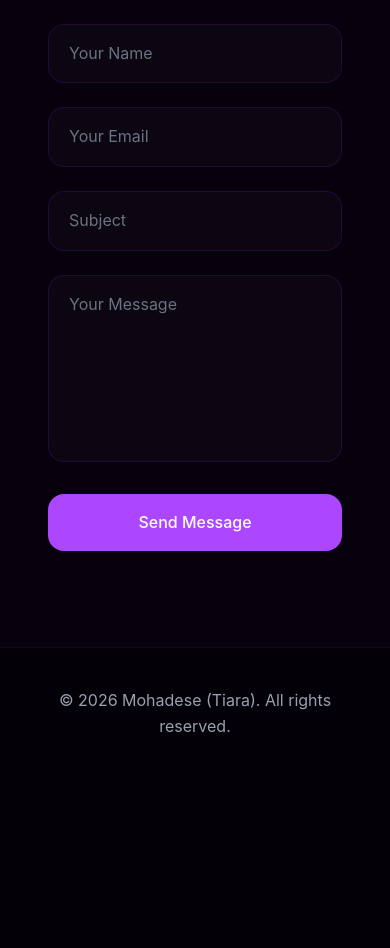
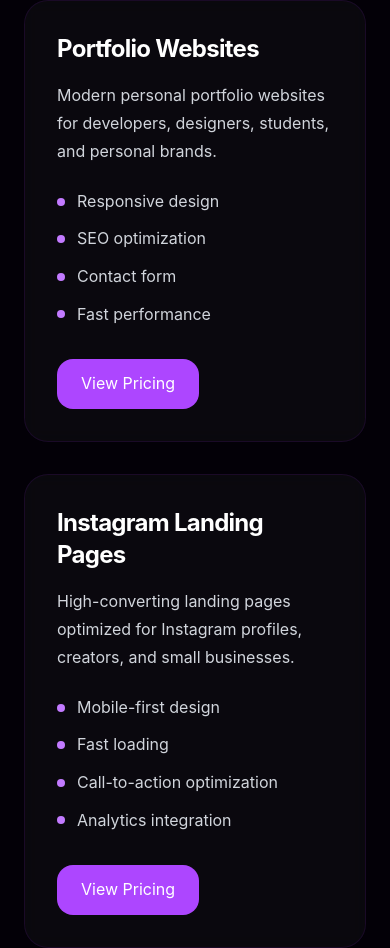
Before and after one commit to mohyA81/My-Portfolio, a React (Vite) app: page / in a window 390 px wide. Shown: the part 4456-5404 px from the top of the page. Before the commit the page ends 5236 px from the top, so only its background shows below. Built offline with nearby package versions, Linux system fonts and the light colour scheme.

Commit message:
Add services and prices with React and Tailwind

```diff
--- a/package.json
+++ b/package.json
@@ -12,6 +12,7 @@
   "dependencies": {
     "@emailjs/browser": "^4.4.1",
     "@tailwindcss/vite": "^4.3.3",
+    "framer-motion": "^13.0.0",
     "react": "^19.2.8",
     "react-dom": "^19.2.8",
     "tailwindcss": "^4.3.3"
--- a/src/App.jsx
+++ b/src/App.jsx
@@ -4,6 +4,7 @@ import About from './components/sections/About'
 import Skills from './components/sections/Skills'
 import Projects from './components/sections/Projects'
 import Contact from './components/sections/Contact'
+import Services from './components/sections/Services'
 import Footer from './components/layout/Footer'
 
 function App() {
@@ -16,6 +17,7 @@ function App() {
       <About />
       <Skills />
       <Projects />
+      <Services />
       <Contact />
       <Footer />
     </div>
--- a/src/components/layout/Navbar.jsx
+++ b/src/components/layout/Navbar.jsx
@@ -3,25 +3,26 @@ function Navbar() {
     { name: 'About', href: '#about' },
     { name: 'Skills', href: '#skills' },
     { name: 'Projects', href: '#projects' },
+    { name: 'Services', href: '#services' },
     { name: 'Contact', href: '#contact' },
   ]
 
   return (
     <nav className="fixed top-0 left-0 w-full z-50 bg-[#030007]/80 backdrop-blur-md border-b border-purple-900/20">
-      <div className="max-w-6xl mx-auto px-6 py-4 flex items-center justify-between">
+      <div className="flex items-center justify-between max-w-6xl px-6 py-4 mx-auto">
         <a
           href="#home"
-          className="text-xl font-bold text-purple-300 tracking-wide"
+          className="text-xl font-bold tracking-wide text-purple-300"
         >
           Tiara
         </a>
 
-        <div className="hidden md:flex items-center gap-8">
+        <div className="items-center hidden gap-8 md:flex">
           {navItems.map((item) => (
             <a
               key={item.name}
               href={item.href}
-              className="text-gray-300 hover:text-purple-300 transition-colors duration-300"
+              className="text-gray-300 transition-colors duration-300 hover:text-purple-300"
             >
               {item.name}
             </a>
--- /dev/null
+++ b/src/components/pricing/PricingModal.jsx
@@ -0,0 +1,98 @@
+import { motion, AnimatePresence } from 'framer-motion'
+import { pricing } from '../../data/pricing'
+
+function PricingModal({ service, onClose }) {
+  if (!service) return null
+
+  const plans = pricing[service]
+
+  return (
+    <AnimatePresence>
+      <motion.div
+        initial={{ opacity: 0 }}
+        animate={{ opacity: 1 }}
+        exit={{ opacity: 0 }}
+        onClick={onClose}
+        className="fixed inset-0 z-50 flex items-center justify-center p-6 bg-black/70 backdrop-blur-md"
+      >
+        <motion.div
+          initial={{ opacity: 0, scale: 0.95, y: 20 }}
+          animate={{ opacity: 1, scale: 1, y: 0 }}
+          exit={{ opacity: 0, scale: 0.95, y: 20 }}
+          transition={{ duration: 0.3 }}
+          onClick={(e) => e.stopPropagation()}
+          className="w-full max-w-5xl rounded-[32px] border border-white/10 bg-white/10 backdrop-blur-2xl shadow-2xl shadow-purple-900/30 p-8 md:p-10"
+        >
+          <div className="flex items-center justify-between mb-10">
+            <div>
+              <p className="text-purple-300 uppercase tracking-[0.2em] text-sm mb-2">
+                Pricing
+              </p>
+              <h2 className="text-3xl font-bold md:text-4xl">
+                {service === 'portfolio'
+                  ? 'Portfolio Website Packages'
+                  : 'Instagram Landing Page Packages'}
+              </h2>
+            </div>
+
+            <button
+              onClick={onClose}
+              className="transition-colors rounded-full w-11 h-11 bg-white/10 hover:bg-white/20"
+            >
+              ✕
+            </button>
+          </div>
+
+          <div className="grid gap-6 md:grid-cols-3">
+            {plans.map((plan, index) => (
+              <motion.div
+                key={plan.name}
+                initial={{ opacity: 0, y: 20 }}
+                animate={{ opacity: 1, y: 0 }}
+                transition={{ delay: index * 0.08 }}
+                className={`rounded-3xl border p-6 ${
+                  plan.featured
+                    ? 'border-purple-400 bg-purple-500/10'
+                    : 'border-white/10 bg-white/5'
+                }`}
+              >
+                {plan.featured && (
+                  <span className="inline-block px-3 py-1 mb-4 text-xs font-medium text-white bg-purple-500 rounded-full">
+                    Most Popular
+                  </span>
+                )}
+
+                <h3 className="mb-3 text-2xl font-semibold">
+                  {plan.name}
+                </h3>
+
+                <p className="mb-6 text-4xl font-bold text-purple-300">
+                  {plan.price}
+                </p>
+
+                <ul className="mb-8 space-y-3 text-gray-200">
+                  {plan.features.map((feature) => (
+                    <li key={feature} className="flex items-start gap-3">
+                      <span className="mt-1 text-purple-300">✓</span>
+                      {feature}
+                    </li>
+                  ))}
+                </ul>
+
+                <button className="w-full py-3 transition-colors bg-purple-500 rounded-2xl hover:bg-purple-400">
+                  Get Started
+                </button>
+              </motion.div>
+            ))}
+          </div>
+
+          <p className="mt-8 text-sm text-center text-gray-400">
+            Need something custom? Contact me for a tailored quote.
+          </p>
+        </motion.div>
+      </motion.div>
+    </AnimatePresence>
+  )
+}
+
+export default PricingModal
--- /dev/null
+++ b/src/components/sections/Services.jsx
@@ -0,0 +1,63 @@
+import { useState } from 'react'
+import Container from '../ui/Container'
+import SectionTitle from '../ui/SectionTitle'
+import { services } from '../../data/services'
+import PricingModal from '../pricing/PricingModal'
+
+function Services() {
+  const [activeService, setActiveService] = useState(null)
+
+  return (
+    <section id="services" className="py-28">
+      <Container>
+        <SectionTitle
+          title="My Services"
+          subtitle="What I can build for you"
+        />
+
+        <div className="grid gap-8 md:grid-cols-2">
+          {services.map((service) => (
+            <div
+              key={service.id}
+              className="rounded-3xl border border-purple-900/20 bg-white/[0.03] backdrop-blur-sm p-8 hover:border-purple-500/40 transition-all duration-300"
+            >
+              <h3 className="mb-4 text-2xl font-bold">
+                {service.title}
+              </h3>
+
+              <p className="mb-6 leading-7 text-gray-300">
+                {service.description}
+              </p>
+
+              <ul className="mb-8 space-y-3">
+                {service.features.map((feature) => (
+                  <li
+                    key={feature}
+                    className="flex items-center gap-3 text-gray-300"
+                  >
+                    <span className="w-2 h-2 bg-purple-400 rounded-full" />
+                    {feature}
+                  </li>
+                ))}
+              </ul>
+
+              <button
+                onClick={() => setActiveService(service.id)}
+                className="px-6 py-3 transition-colors duration-300 bg-purple-500 rounded-2xl hover:bg-purple-400"
+              >
+                View Pricing
+              </button>
+            </div>
+          ))}
+        </div>
+
+        <PricingModal
+          service={activeService}
+          onClose={() => setActiveService(null)}
+        />
+      </Container>
+    </section>
+  )
+}
+
+export default Services
--- /dev/null
+++ b/src/data/pricing.js
@@ -0,0 +1,65 @@
+export const pricing = {
+  portfolio: [
+    {
+      name: 'Starter',
+      price: '$120',
+      features: [
+        'Single-page portfolio',
+        'Responsive design',
+        'Contact form',
+      ],
+    },
+    {
+      name: 'Professional',
+      price: '$220',
+      features: [
+        'Multi-section portfolio',
+        'Animations',
+        'SEO optimization',
+        'Deployment',
+      ],
+      featured: true,
+    },
+    {
+      name: 'Premium',
+      price: '$350',
+      features: [
+        'Custom UI',
+        'Advanced animations',
+        'CMS integration',
+        'Priority support',
+      ],
+    },
+  ],
+
+  landing: [
+    {
+      name: 'Basic',
+      price: '$60',
+      features: [
+        'Single landing page',
+        'Mobile responsive',
+        'CTA section',
+      ],
+    },
+    {
+      name: 'Growth',
+      price: '$110',
+      features: [
+        'Custom design',
+        'Instagram optimization',
+        'Analytics integration',
+      ],
+      featured: true,
+    },
+    {
+      name: 'Business',
+      price: '$180',
+      features: [
+        'Advanced layout',
+        'Multiple CTA sections',
+        'Fast delivery',
+      ],
+    },
+  ],
+}
--- /dev/null
+++ b/src/data/services.js
@@ -0,0 +1,26 @@
+export const services = [
+  {
+    id: 'portfolio',
+    title: 'Portfolio Websites',
+    description:
+      'Modern personal portfolio websites for developers, designers, students, and personal brands.',
+    features: [
+      'Responsive design',
+      'SEO optimization',
+      'Contact form',
+      'Fast performance',
+    ],
+  },
+  {
+    id: 'landing',
+    title: 'Instagram Landing Pages',
+    description:
+      'High-converting landing pages optimized for Instagram profiles, creators, and small businesses.',
+    features: [
+      'Mobile-first design',
+      'Fast loading',
+      'Call-to-action optimization',
+      'Analytics integration',
+    ],
+  },
+]
```
Also changed, not shown: 1 other file (tests, documents, lock files or other folders).
